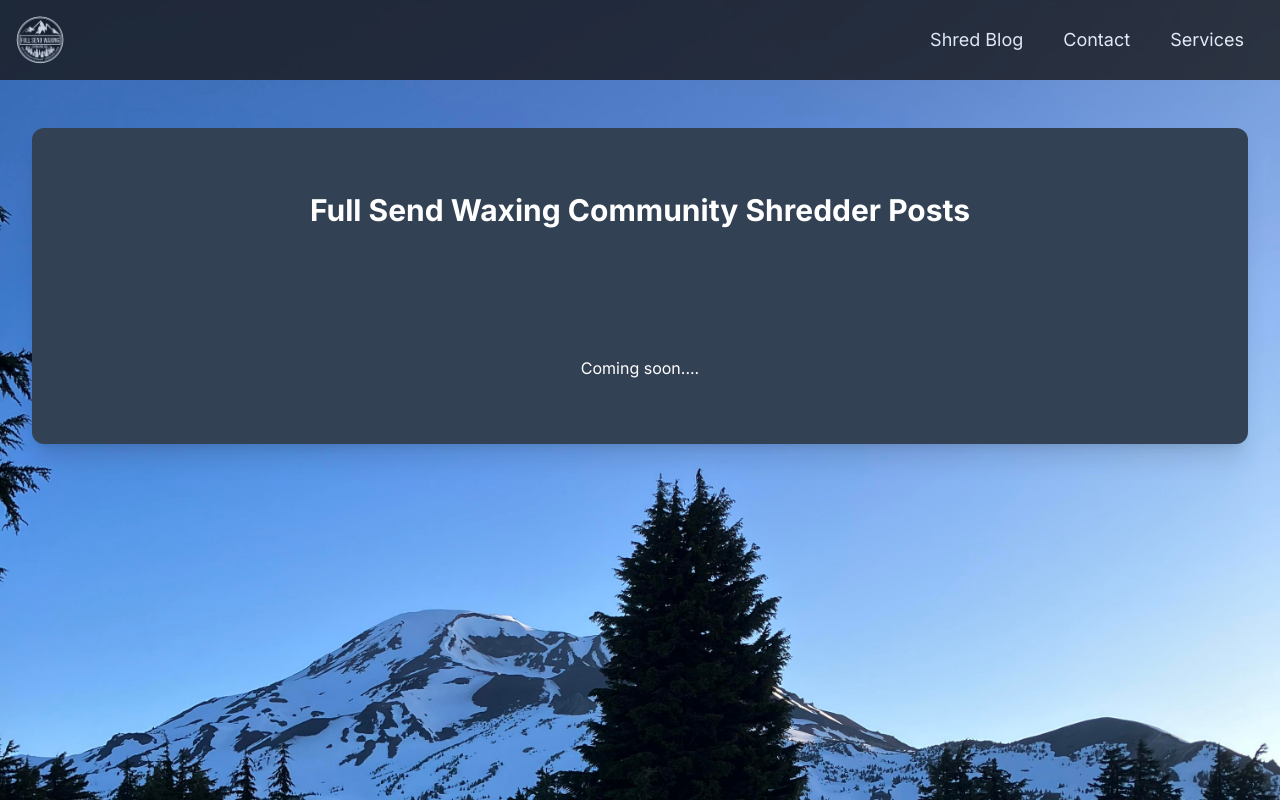
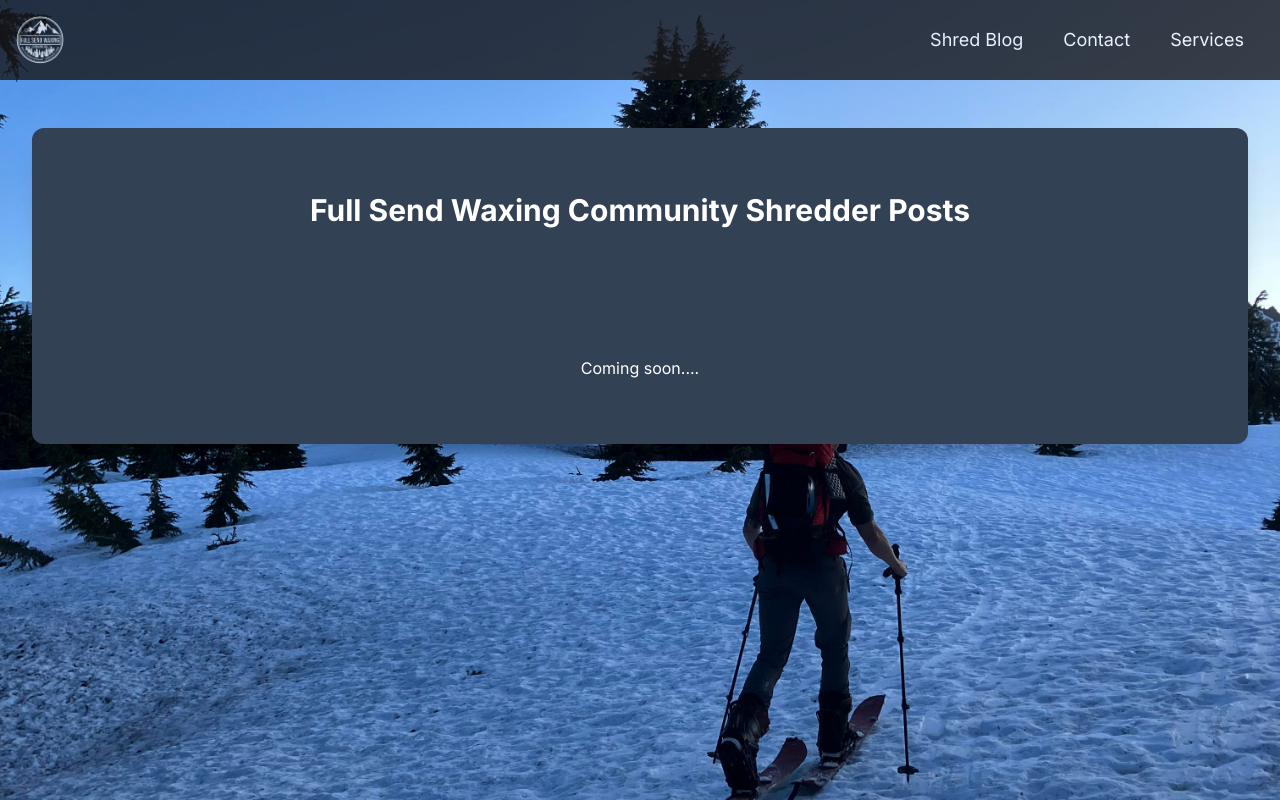
Before and after one commit to davenport1/fullsendwaxing-web, a Next.js app: page /blog in a window 1280 px wide. Built offline with nearby package versions, Linux system fonts and the light colour scheme.

Commit message:
image adjustment

```diff
--- a/src/app/blog/page.js
+++ b/src/app/blog/page.js
@@ -6,7 +6,7 @@
     return (
         <div>
             <title>The Gnar Blog</title>
-            <main className="min-h-screen bg-[url('../../public/backcountryascent1.jpg')] bg-cover bg-top">
+            <main className="min-h-screen bg-[url('../../public/backcountryascent1.jpg')] bg-cover bg-right">
             <NavBar />
             <nav className="py-10 mb-12 flex justify-between text-white">
             </nav>
```
